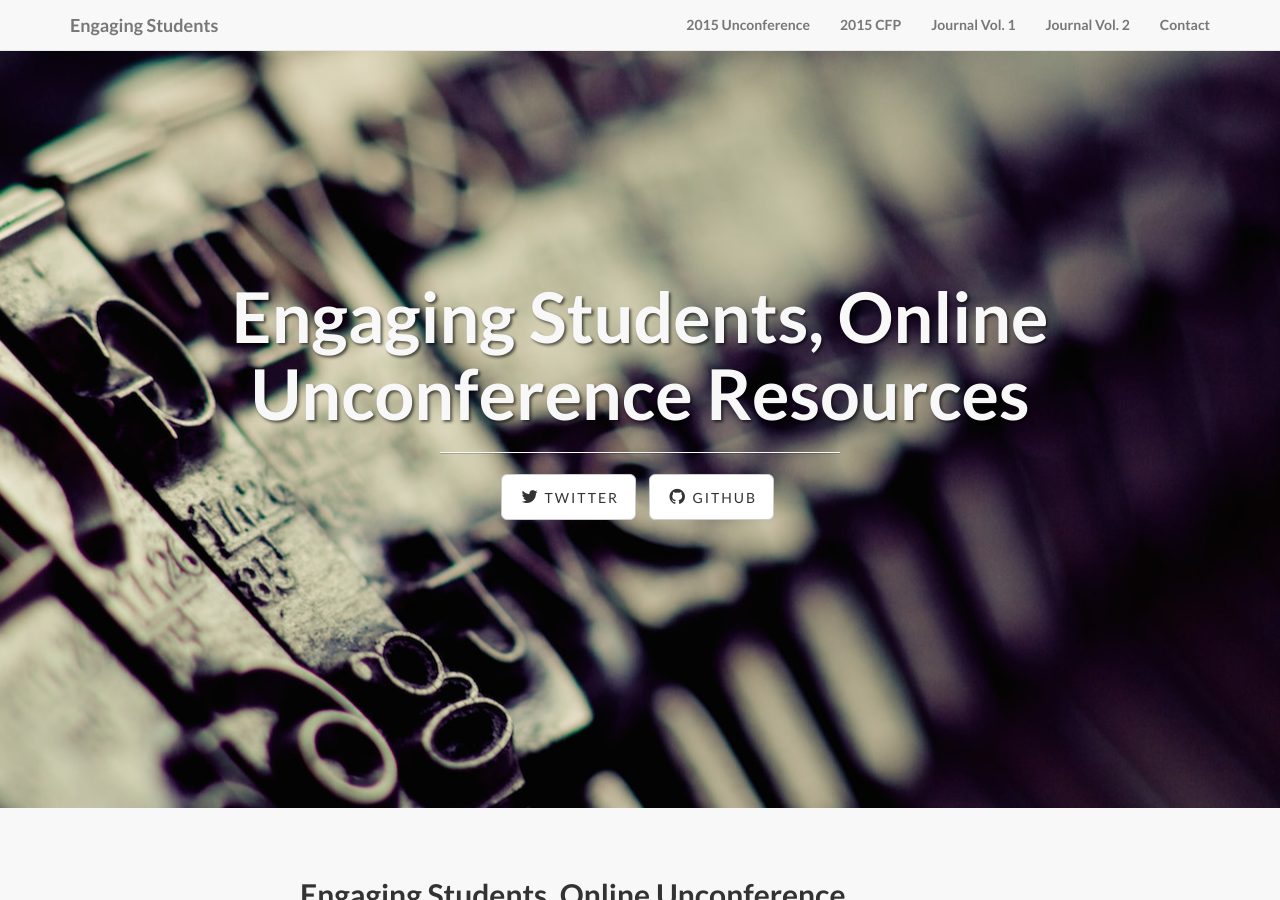
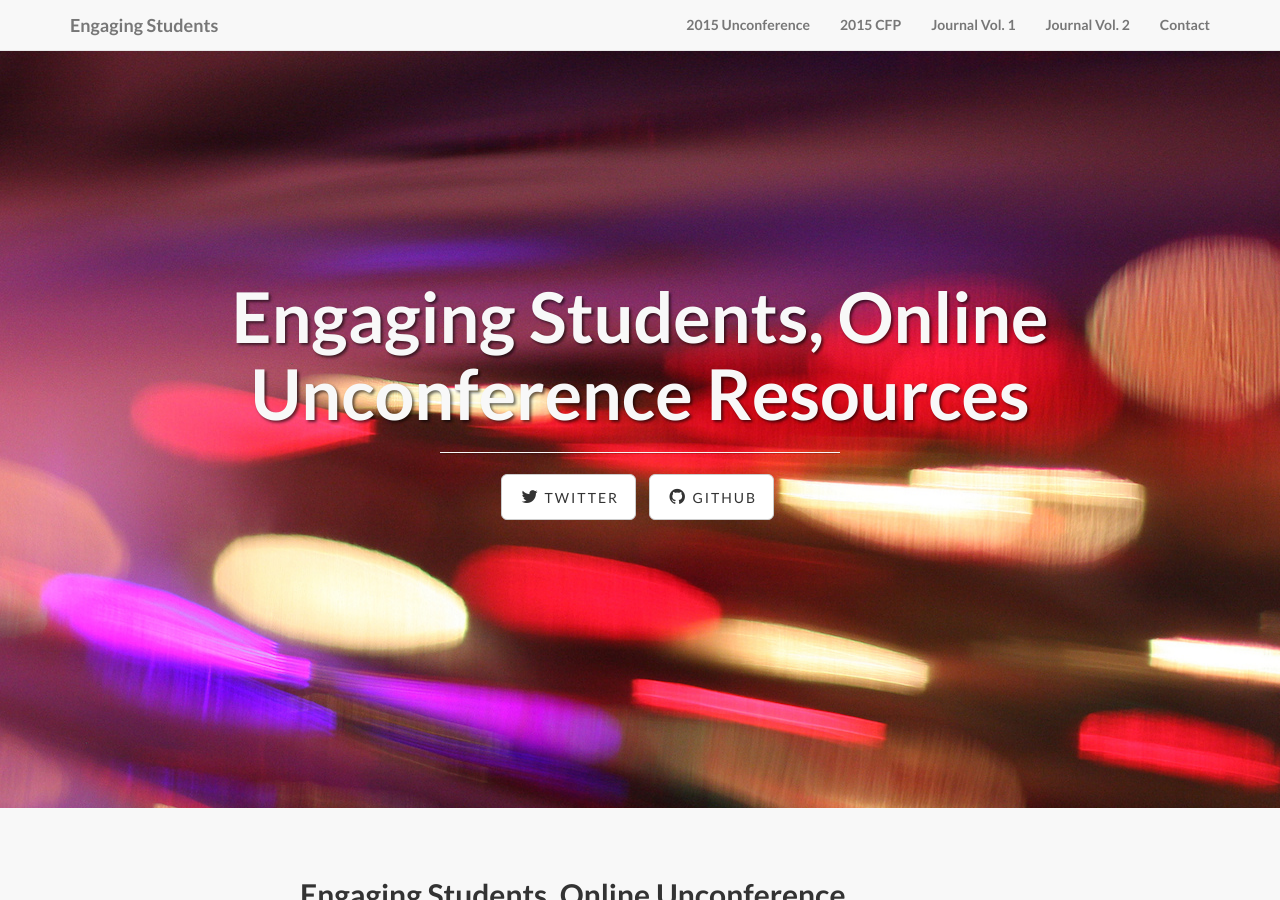
Before and after one commit to flipcamp/flipcamp.github.io, a Jekyll site: the page built from unconference2015.md, in a window 1280 px wide and 900 px high. Built offline with Jekyll 4.4.1, drawn with Linux system fonts in a browser that asks for light colours; nearby versions of some CDN libraries; library files that are not in the unit come from our copies.

Commit message:
unconference header

```diff
--- a/unconference2015.md
+++ b/unconference2015.md
@@ -1,7 +1,7 @@
 ---
 layout: page
 title: Engaging Students, Online Unconference Resources
-image: typewrite.jpg
+image: lightBurst.jpg
 ---
 
 Welcome to home base for the 2015 *online* portion of Engaging Students: An Unconference on Music Pedagogy! The online unconference takes place **Thursday–Friday, July 23–24, 11am–5pm EDT (8am–2pm PDT; 15:00–21:00 UTC).**
```
Also changed, not shown: img/banner-bg.jpg (deleted), img/hifi.jpg (added), img/intro-bg.jpg (deleted), img/lightBurst.jpg (added), img/logo.jpg (deleted), img/screenshot.png (deleted), img/stormTrooperBook.jpg (added).
